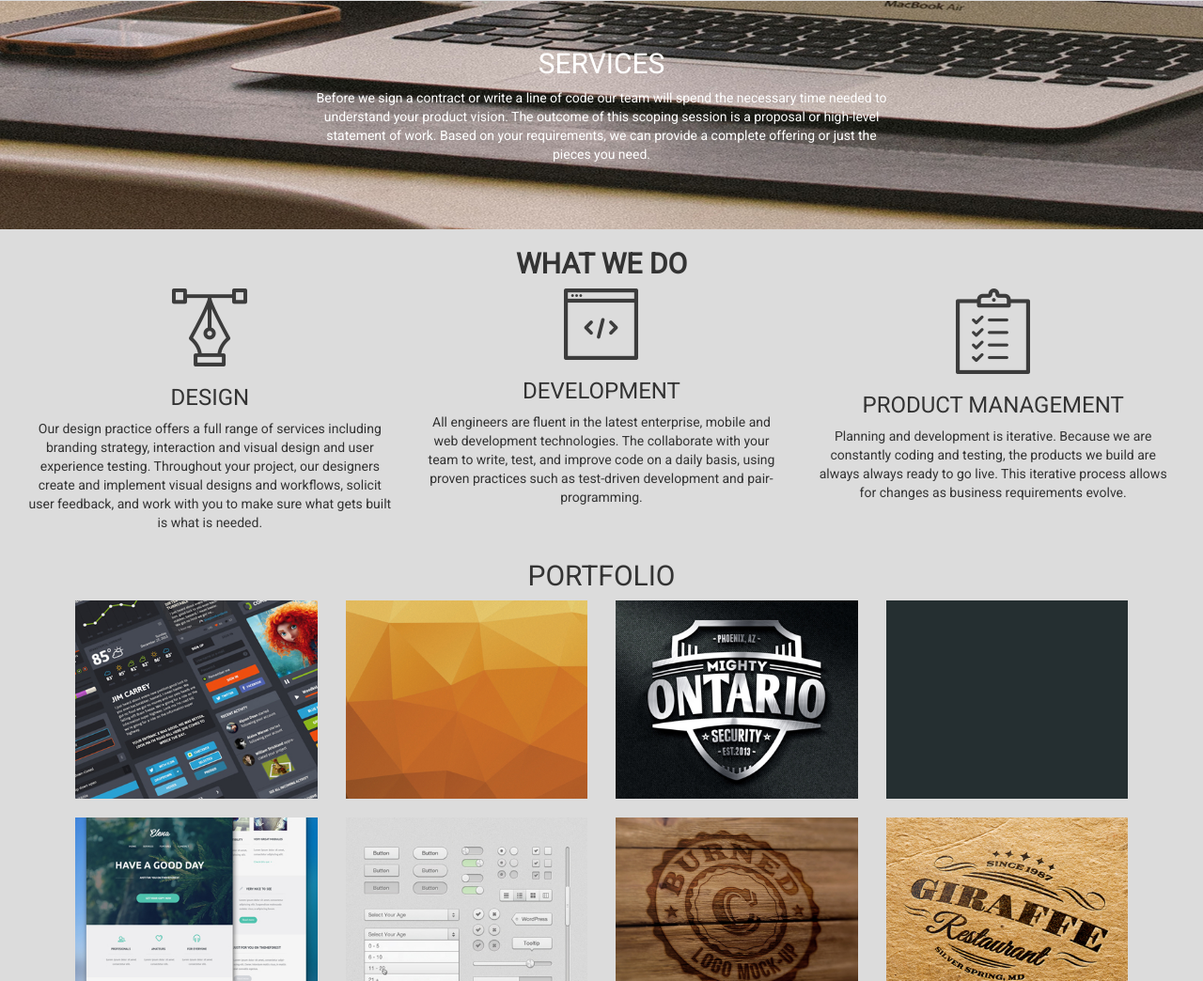
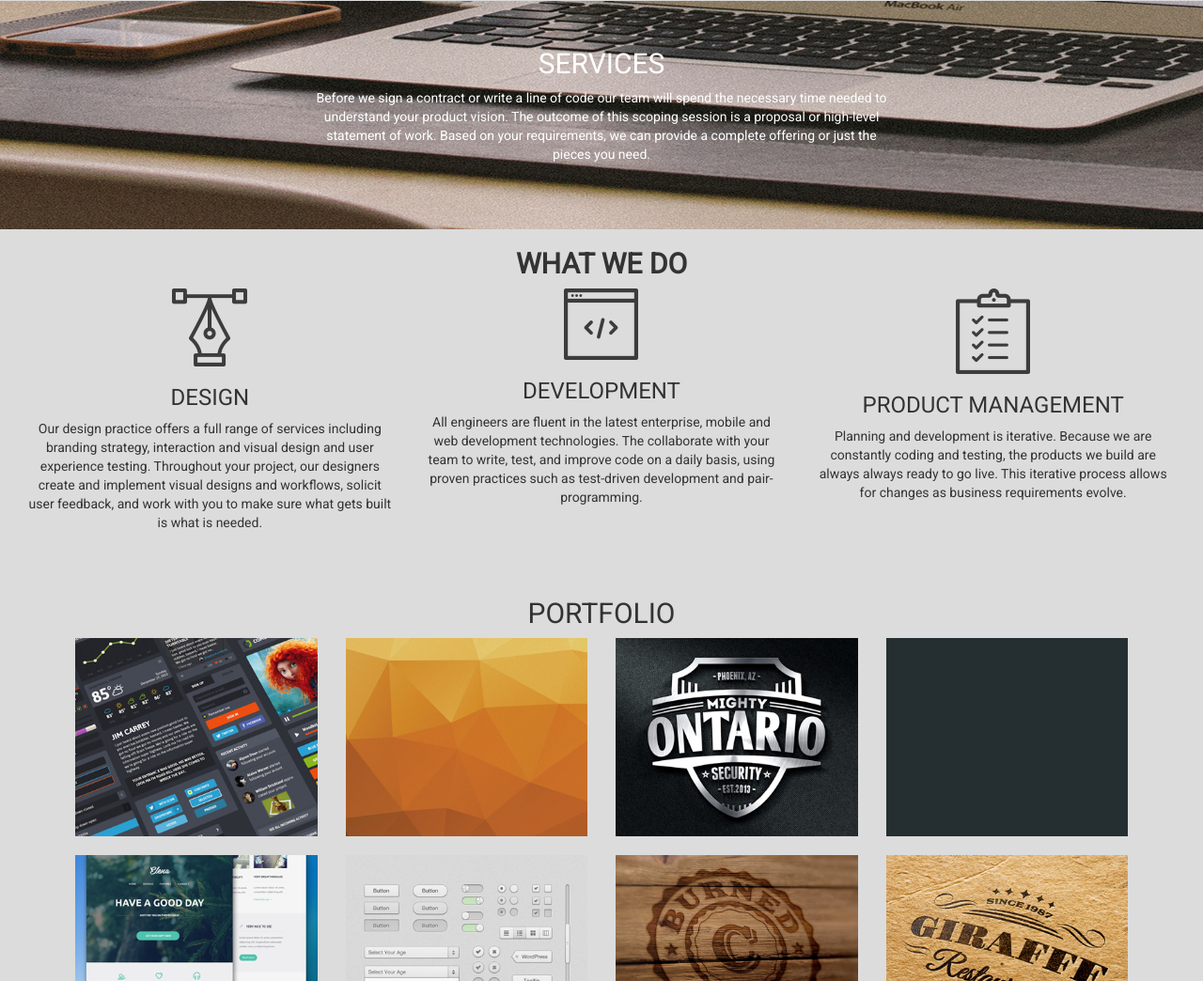
Before and after one commit to liciolentimo/moringacore2, a plain HTML site: page index.html in a window 1280 px wide. Shown: the part 1172-2216 px from the top of the page at 94% size. Drawn offline with nearby package versions, Linux system fonts and the light colour scheme.

Commit message:
Increased padding-bottom on what we do section

```diff
--- a/css/style.css
+++ b/css/style.css
@@ -27,6 +27,9 @@ html, body {
     color: white;
     padding-bottom: 30px;
     padding-top: 30px;
+}
+#dev{
+    padding-bottom: 40px;
 }
 #portfolio {
     margin-left: 50px;
--- a/index.html
+++ b/index.html
@@ -50,7 +50,7 @@
                             </div>
                         </section>
 
-                        <section class="row">
+                        <section class="row" id="dev">
                                 <div class="col-md-12 text-center">
                                     <h2><b>WHAT WE DO</b></h2>
                                     <div class="col-xs-4">
```
